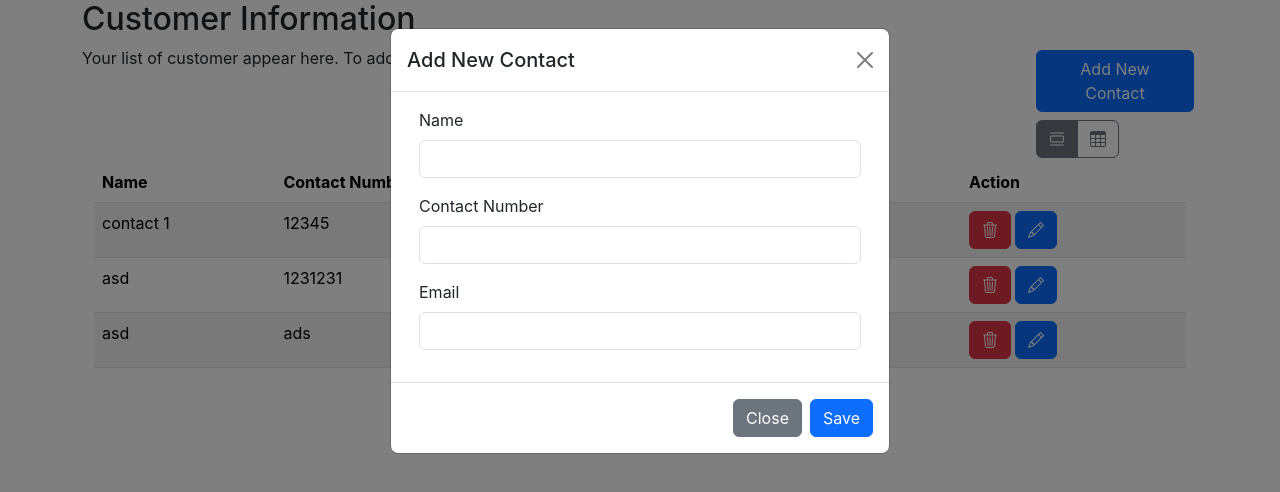
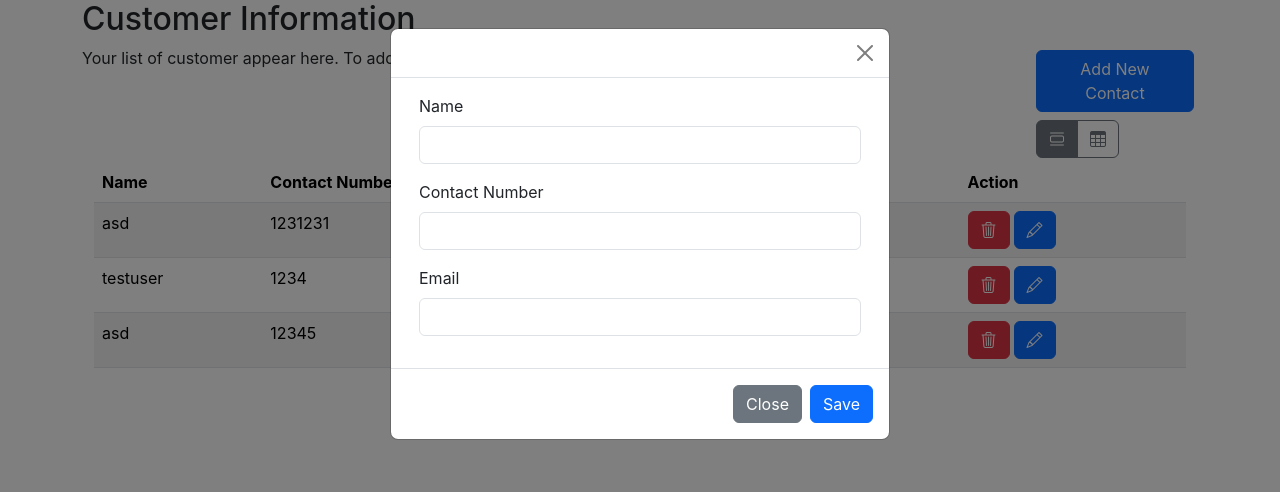
Before and after one commit to dsaldariega/contact-management-list, a React (Create React App) app: page / in a window 1280 px wide. Both pictures are taken after a click on the button "Add New Contact". Shown: the top 492 px of the page. Built offline with nearby package versions, Linux system fonts and the light colour scheme; data requests are answered from the project's data file.

Commit message:
arrange code, to add validation for form

```diff
--- a/db.json
+++ b/db.json
@@ -1,11 +1,5 @@
 {
   "contacts": [
-    {
-      "id": "208f",
-      "name": "contact 1",
-      "email": "contact1@email.com",
-      "contact_number": "12345"
-    },
     {
       "id": "5e67",
       "name": "asd",
@@ -13,10 +7,16 @@
       "contact_number": "1231231"
     },
     {
-      "id": "26e6",
+      "id": "ff28",
+      "name": "testuser",
+      "email": "testuser@email.com",
+      "contact_number": "1234"
+    },
+    {
+      "id": "2cf4",
       "name": "asd",
-      "email": "asd@asd.com",
-      "contact_number": "ads"
+      "email": "contact2@email.com",
+      "contact_number": 12345
     }
   ]
 }
--- a/package.json
+++ b/package.json
@@ -11,7 +11,9 @@
     "@testing-library/jest-dom": "^5.17.0",
     "@testing-library/react": "^13.4.0",
     "@testing-library/user-event": "^13.5.0",
+    "bootstrap": "^5.3.3",
     "bootstrap-icons": "^1.11.3",
+    "formik": "^2.4.6",
     "json-server": "^1.0.0-alpha.23",
     "react": "^18.2.0",
     "react-dom": "^18.2.0",
@@ -19,7 +21,8 @@
     "react-scripts": "5.0.1",
     "sort-by": "^1.2.0",
     "sweetalert2": "^11.10.8",
-    "web-vitals": "^2.1.4"
+    "web-vitals": "^2.1.4",
+    "yup": "^1.4.0"
   },
   "scripts": {
     "start": "react-scripts start",
--- a/src/api/contactApi.js
+++ b/src/api/contactApi.js
@@ -18,6 +18,7 @@ export const saveContact = async (contact) => {
     },
     body: JSON.stringify(contact),
   });
+
   return response.json();
 };
 
--- a/src/components/ContactModalForm.jsx
+++ b/src/components/ContactModalForm.jsx
@@ -1,12 +1,23 @@
-import React from "react";
+import React, { useState } from "react";
 
 export const ContactModalForm = ({
+  modalTitle,
+  handleSubmit,
   contact,
-  modalTitle,
-  onSubmit,
-  handleChange,
+  setContact,
 }) => {
   const { name, email, contact_number } = contact;
+  // const validationSchema = Yup.object({
+  //   name: Yup.string().required("Name is required"),
+  //   email: Yup.string().required("Email is required"),
+  //   contact_number: Yup.number().required("Contact Number is required"),
+  // });
+
+  const handleChange = (e) => {
+    const { name, value } = e.target;
+    setContact((prevContact) => ({ ...prevContact, [name]: value }));
+  };
+
   return (
     <div
       className="modal fade"
@@ -15,7 +26,7 @@ export const ContactModalForm = ({
       aria-labelledby="exampleModalLabel"
       aria-hidden="true"
     >
-      <form onSubmit={onSubmit}>
+      <form onSubmit={handleSubmit}>
         <div className="modal-dialog">
           <div className="modal-content">
             <div className="modal-header">
@@ -46,13 +57,14 @@ export const ContactModalForm = ({
                         onChange={handleChange}
                         required
                       />
+                      {/* {errors.name && <p>{errors.name}</p>} */}
                     </div>
                     <div className="mb-3">
                       <label htmlFor="contact_number" className="form-label">
                         Contact Number
                       </label>
                       <input
-                        type="text"
+                        type="number"
                         className="form-control"
                         id="contact_number"
                         name="contact_number"
@@ -60,6 +72,7 @@ export const ContactModalForm = ({
                         onChange={handleChange}
                         required
                       />
+                      {/* {errors.contact_number && <p>{errors.contact_number}</p>} */}
                     </div>
                     <div className="mb-3">
                       <label htmlFor="email" className="form-label">
@@ -74,6 +87,7 @@ export const ContactModalForm = ({
                         onChange={handleChange}
                         required
                       />
+                      {/* {errors.email && <p>{errors.email}</p>} */}
                     </div>
                     <div className="mb-3"></div>
                   </div>
@@ -91,7 +105,7 @@ export const ContactModalForm = ({
               <button
                 type="submit"
                 className="btn btn-primary"
-                data-bs-dismiss="modal"
+                // data-bs-dismiss="modal"
               >
                 Save
               </button>
--- a/src/containers/ContactFormContainer.jsx
+++ b/src/containers/ContactFormContainer.jsx
@@ -1,17 +1,19 @@
-import React from "react";
+import React, { useEffect, useState } from "react";
 import { ContactModalForm } from "../components/ContactModalForm";
+import { getContactById } from "../api/contactApi";
 
 function ContactFormContainer({
-  modalTitle,
-  setModalTitle,
-  contactId,
   contact,
   setContact,
   handleSubmit,
   handleChange,
   handleEdit,
-  handleAddContact
 }) {
+  const [modalTitle, setModalTitle] = useState("");
+
+  const handleAddContact = (param) => {
+    setContact({ name: "", email: "", contact_number: "" }); // Clear form fields
+  };
   return (
     <div>
       <button
@@ -20,21 +22,18 @@ function ContactFormContainer({
         data-bs-toggle="modal"
         data-bs-target="#exampleModal"
         onClick={handleAddContact}
-        style={{margin: '4px'}}
+        style={{ margin: "4px" }}
       >
         Add New Contact
       </button>
       <ContactModalForm
         contact={contact}
         setContact={setContact}
-        handleChange={handleChange}
-        onSubmit={handleSubmit}
+        handleSubmit={handleSubmit}
         modalTitle={modalTitle}
-        contactId={contactId}
         handleEdit={handleEdit}
         setModalTitle={setModalTitle}
       />
-
     </div>
   );
 }
--- a/src/containers/ContactListContainer.jsx
+++ b/src/containers/ContactListContainer.jsx
@@ -13,15 +13,13 @@ import "bootstrap-icons/font/bootstrap-icons.css";
 
 const ContactListContainer = () => {
   const [contacts, setContacts] = useState([]);
+  const [isTableView, setIsTableView] = useState(true);
+  const [contactId, setContactId] = useState("");
   const [contact, setContact] = useState({
     name: "",
     email: "",
     contact_number: "",
   });
-  const [contactId, setContactId] = useState("");
-  const [isTableView, setIsTableView] = useState(true);
-  const [modalTitle, setModalTitle] = useState("");
-
   useEffect(() => {
     // Fetch contacts from the API when the component mounts
     getAllContacts()
@@ -38,20 +36,9 @@ const ContactListContainer = () => {
     }
   }, [contactId]);
 
-  const handleChange = (e) => {
-    const { name, value } = e.target;
-    setContact((prevContact) => ({ ...prevContact, [name]: value }));
-  };
-
-  const handleAddContact = () => {
-    setContact({ name: "", email: "", contact_number: "" }); // Clear form fields
-    setContactId(""); // Reset contactId to indicate adding a new contact
-    setModalTitle("Add New Contact"); // Optionally, set the modal title to indicate adding a new contact
-  };
-
   const handleEdit = async (e, id) => {
     try {
-      setModalTitle("Edit Contact");
+      // setModalTitle("Edit Contact");
       setContactId(id);
 
       // Fetch the updated contact data
@@ -64,7 +51,12 @@ const ContactListContainer = () => {
 
   const handleSubmit = async (e) => {
     e.preventDefault();
-    try {
+    if (!contactId) {
+      // Save new contact if no ID exists
+      const newContact = await saveContact(contact);
+      setContacts((prevContacts) => [...prevContacts, newContact]);
+      Swal.fire("User has been added!");
+    }
     if (contactId) {
       // Update existing contact if ID exists
       await updateContact(contactId, contact);
@@ -74,14 +66,6 @@ const ContactListContainer = () => {
         )
       );
       Swal.fire("User has been updated!");
-      } else {
-        // Save new contact if no ID exists
-        const newContact = await saveContact(contact);
-        setContacts((prevContacts) => [...prevContacts, newContact]);
-        Swal.fire("User has been added!");
-      }
-    } catch (error) {
-      console.error("Error saving contact: ", error);
     }
   };
 
@@ -97,15 +81,15 @@ const ContactListContainer = () => {
         confirmButtonText: "Yes, delete it!",
       });
       if (result.isConfirmed) {
+        setContacts((prevContacts) =>
+          prevContacts.filter((contact) => contact.id !== contactId)
+        );
         await deleteContact(contactId);
         await Swal.fire({
           title: "Deleted!",
           text: "Your file has been deleted.",
           icon: "success",
         });
-        setContacts((prevContacts) =>
-          prevContacts.filter((contact) => contact.id !== contactId)
-        );
       }
     } catch (error) {
       console.error("Error deleting contact: ", error);
@@ -132,17 +116,13 @@ const ContactListContainer = () => {
         </div>
         <div className="col-sm-2">
           <ContactFormContainer
-            modalTitle={modalTitle}
-            setModalTitle={setModalTitle}
             contactId={contactId}
             contacts={contacts}
             setContacts={setContacts}
             handleSubmit={handleSubmit}
+            handleEdit={handleEdit}
             contact={contact}
             setContact={setContact}
-            handleChange={handleChange}
-            handleEdit={handleEdit}
-            handleAddContact={handleAddContact}
           />
         </div>
       </div>
@@ -172,20 +152,20 @@ const ContactListContainer = () => {
         <div className="row">
           <div className="col-sm-10">{""}</div>
           <div className="col-sm-2">
-            <div className="btn-group">
+            <div className="btn-group" style={{ margin: "4px" }}>
               <button
                 type="button"
                 className="btn btn-outline-secondary"
                 onClick={handleToggleView}
               >
-                <i className="bi bi-view-list"/>
+                <i className="bi bi-view-list" />
               </button>
               <button
                 type="button"
                 className="btn btn-secondary"
                 onClick={handleToggleView}
               >
-                <i className="bi bi-table"/>
+                <i className="bi bi-table" />
               </button>
             </div>
           </div>
@@ -197,6 +177,7 @@ const ContactListContainer = () => {
         handleEdit={handleEdit}
         handleToggleView={handleToggleView}
         isTableView={isTableView}
+        setContact={setContact}
       />
     </div>
   );
```
Also changed, not shown: src/components/ContactList.jsx (+7 -2 lines), 1 other file (tests, documents, lock files or other folders). Lines whose indentation alone changed are shown as unchanged.
